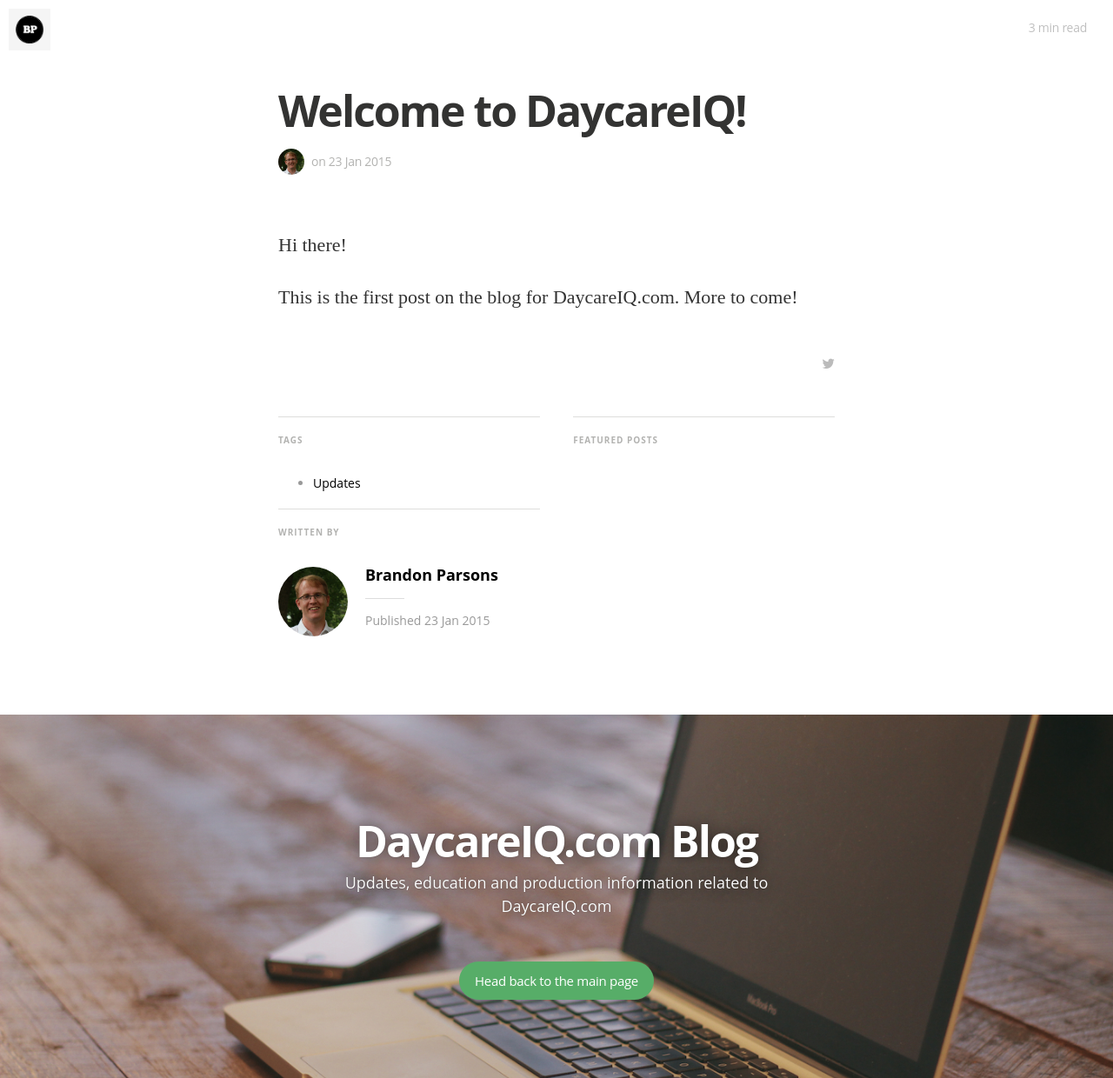
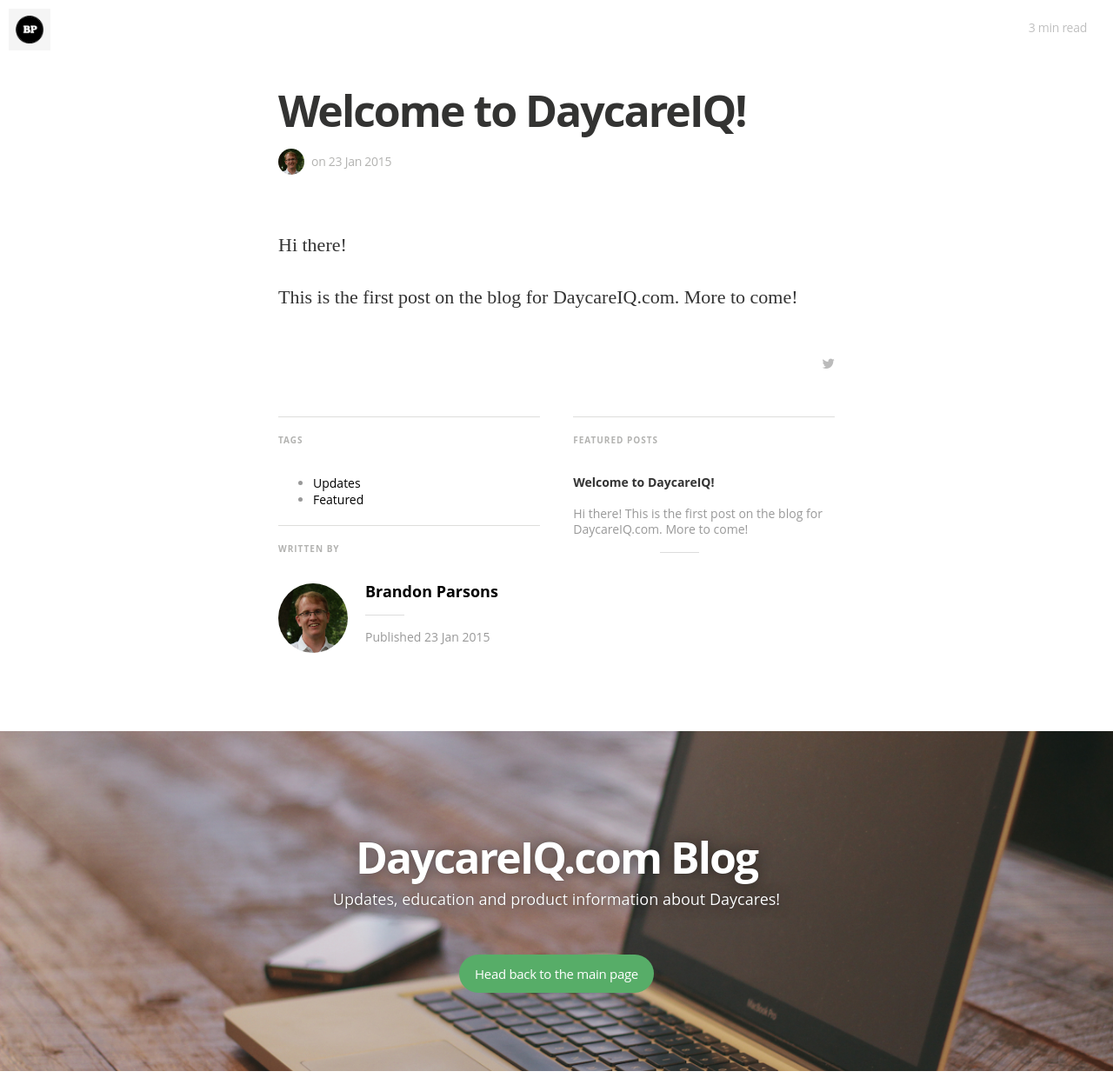
Before and after one commit to DaycareIQ/blog.daycareiq.com, a Jekyll site: the page built from _posts/2015-01-23-welcome-to-daycareiq.md, in a window 1280 px wide. Shown: the whole page at 87% size. Built offline with Jekyll 4.4.1, drawn with Linux system fonts in a browser that asks for light colours; nearby versions of some CDN libraries; some web fonts are replaced; Markdown is read by kramdown in place of the engine named in the settings.

Commit message:
Try setting baseurl, see if makes assets work right on reverse proxy

```diff
--- a/_config.yml
+++ b/_config.yml
@@ -2,10 +2,10 @@
 highlighter: pygments
 
 title: DaycareIQ.com Blog
-description: "Updates, education and production information related to DaycareIQ.com"
+description: 'Updates, education and product information about Daycares!'
 paginate: 5
-url: "https://daycareiq.com/blog"
-baseurl: ""
+url: 'https://daycareiq.com/blog'
+baseurl: "https://daycareiq.com/blog"
 permalink: :categories/:year-:title
 
 exclude:
--- a/_posts/2015-01-23-welcome-to-daycareiq.md
+++ b/_posts/2015-01-23-welcome-to-daycareiq.md
@@ -2,6 +2,7 @@
 title: "Welcome to DaycareIQ!"
 tags:
     - updates
+    - featured
 description: An opening blog post for DaycareIQ.com.
 ---
 
```
Also changed, not shown: README.md.
